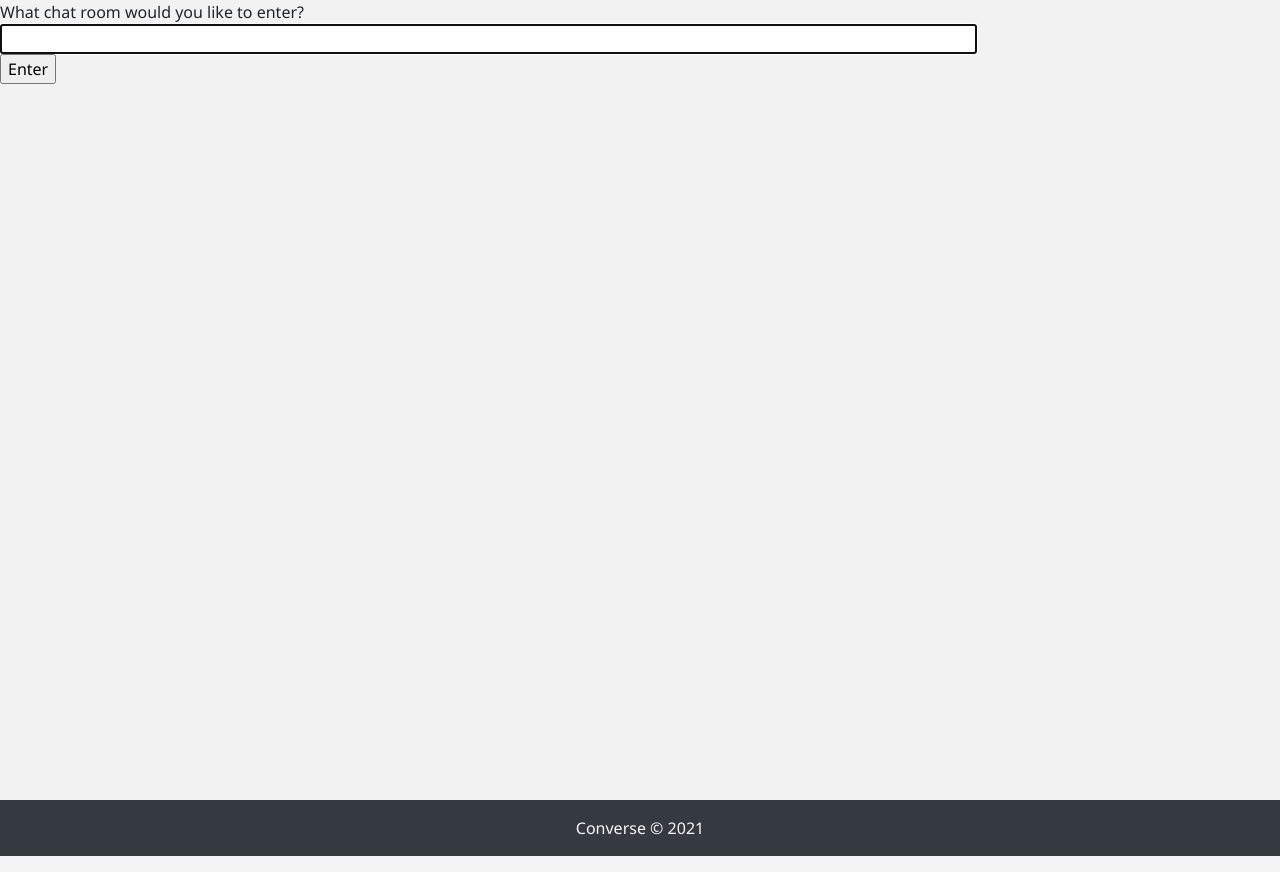
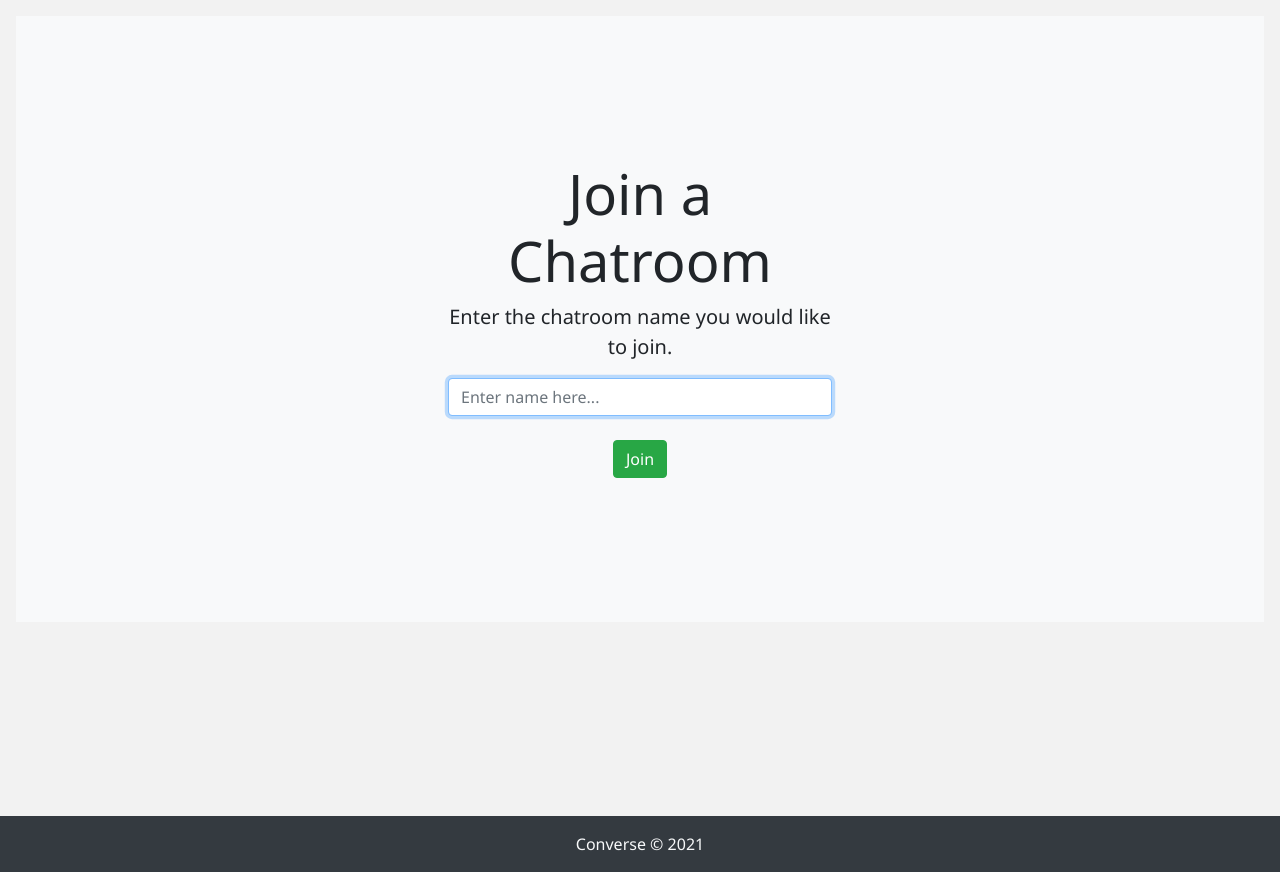
Before and after one commit to DS-Meena/converse, a Django app: page / in a window 1280 px wide. Shown: the part 72-944 px from the top of the page. Run offline with Django 3.2, Linux system fonts and the light colour scheme; the visitor is signed in with stand-in values (Sample User, id 1); some libraries are stand-ins or nearby versions; some web fonts are replaced.

Commit message:
styling changes

```diff
--- a/account/templates/account/account.html
+++ b/account/templates/account/account.html
@@ -42,6 +42,7 @@
 	}
 	.card{
 		border-radius: 12px;
+		margin: 400px;
 	}
 	.material-icons{
 		font-size: 30px;
--- a/account/templates/account/login.html
+++ b/account/templates/account/login.html
@@ -23,7 +23,9 @@
     border-top-left-radius: 0;
     border-top-right-radius: 0;
   }
-
+.container-fluid{
+	margin-top:5%;
+}
 
 </style>
 
--- a/account/templates/account/register.html
+++ b/account/templates/account/register.html
@@ -28,6 +28,9 @@
     border-top-left-radius: 0;
     border-top-right-radius: 0;
   }
+.container-fluid{
+	margin-top:5%;
+}
 
 
 </style>
--- a/chatapp/templates/chatapp/home.html
+++ b/chatapp/templates/chatapp/home.html
@@ -34,13 +34,19 @@ because django accesses it first
 	using an if else block to give different option
 	for logged in and logged out -->
 	{% if request.user.is_authenticated %}
+ <div class="position-relative overflow-hidden p-3 p-md-5 m-md-3 text-center bg-light">
+      <div class="col-md-5 p-lg-5 mx-auto my-5">
+        <h1 class="display-4 font-weight-normal">Join a Chatroom</h1>
+        <p class="lead font-weight-normal">Enter the chatroom name you would like to join.</p>
+		<!-- ask the chatroom name from user -->
+    	<input class="form-control" id="room-name-input" type="text" size="100" placeholder="Enter name here...">
+    	<br>
+		  <button class="btn btn-success" id="room-name-submit" type="button" >Join</button>
 
-		What chat room would you like to enter?<br>
-
-		<!-- ask the chatroom name from user -->
-    	<input id="room-name-input" type="text" size="100">
-    	<br>
-    	<input id="room-name-submit" type="button" value="Enter">
+	  </div>
+      <div class="product-device box-shadow d-none d-md-block"></div>
+      <div class="product-device product-device-2 box-shadow d-none d-md-block"></div>
+    </div>
 
 	{% else %}
 
```
Also changed, not shown: converse/settings.py (+18 -18 lines).
